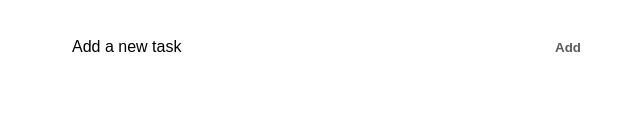
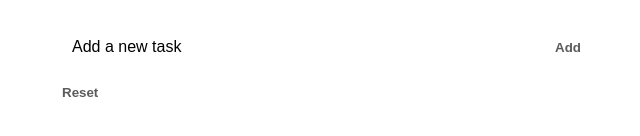
Before and after one commit to Fiser04/web-s-formulari, a React (Create React App) app in the folder web-s-formulari/: page / in a window 1280 px wide. Shown: the part 272-408 px from the top of the page, without its empty margins (288-928 px from the left). Built offline with nearby package versions, Linux system fonts and the light colour scheme.

Commit message:
Show removed item notice and add Reset button
Display a short message when an item is deleted and add a Reset
button that refetches the initial todos. Add .reset styles and pass
the onRemoved prop through components.

```diff
--- a/web-s-formulari/src/App.css
+++ b/web-s-formulari/src/App.css
@@ -63,3 +63,13 @@ body {
     outline: none;
     border: none;
 }
+
+.reset {
+    background: transparent;
+    color: #5b5b5b;
+    font-weight: 600;
+    cursor: pointer;
+    height: 45px;
+    border: none;
+    outline: none;
+}
--- a/web-s-formulari/src/Components/ToDoItem.js
+++ b/web-s-formulari/src/Components/ToDoItem.js
@@ -3,18 +3,26 @@ import Style from "./ToDoItem.module.css";
 class ToDoItem extends React.Component {
   state = {
     editing: false,
+    deleting: false,
   };
+
   handleEditing = () => {
     this.setState({
       editing: true,
     });
   };
+
   handleEditingDone = (event) => {
     if (event.key === "Enter") {
       this.setState({
         editing: false,
       });
     }
+  };
+
+  handleDeleting = () => {
+    this.props.onRemoved(this.props.item.title);
+    this.props.deleteItemProps(this.props.item.id);
   };
   render() {
     const completedStyle = {
@@ -39,11 +47,7 @@ class ToDoItem extends React.Component {
             checked={this.props.item.completed}
             onChange={() => this.props.handleChangeProps(this.props.item.id)}
           />
-          <button
-            onClick={() => this.props.deleteItemProps(this.props.item.id)}
-          >
-            Delete
-          </button>
+          <button onClick={this.handleDeleting}>Delete</button>
           <span style={this.props.item.completed ? completedStyle : null}>
             {this.props.item.title}{" "}
           </span>
--- a/web-s-formulari/src/Components/ToDoList.js
+++ b/web-s-formulari/src/Components/ToDoList.js
@@ -11,6 +11,7 @@ class ToDoList extends React.Component {
             handleChangeProps={this.props.handleChangeProps}
             deleteItemProps={this.props.deleteItemProps}
             setUpdateProps={this.props.setUpdateProps}
+            onRemoved={this.props.onRemoved}
           />
         ))}
       </ul>
--- a/web-s-formulari/src/Components/TodoContainer.js
+++ b/web-s-formulari/src/Components/TodoContainer.js
@@ -7,6 +7,8 @@ import Header from "./Header";
 class ToDoContainer extends React.Component {
   state = {
     items: [],
+    removedText: "",
+    removedVisible: false,
   };
   //HANDLE CHANGE STATE UPDATE
   handleChange2 = (id) => {
@@ -102,18 +104,43 @@ class ToDoContainer extends React.Component {
       localStorage.setItem("items", JSON.stringify(this.state.items));
     }
   }
+
+  showRemoved = (title) => {
+    this.setState({
+      removedText: `Polozka ${title} byla odstranena`,
+      removedVisible: true,
+    });
+  };
+
+  fetchItems = () => {
+    fetch("https://jsonplaceholder.typicode.com/todos?_limit=10")
+      .then((res) => res.json())
+      .then((data) => {
+        this.setState({
+          items: data,
+          removedText: "",
+          removedVisible: false,
+        });
+      });
+  };
+
   render() {
     return (
       <div className="container">
         <div className="inner">
           <Header />
           <ToDoAdder addItemProps={this.addItem} />
+          {this.state.removedVisible ? <p>{this.state.removedText}</p> : null}
           <ToDoList
             items={this.state.items}
             handleChangeProps={this.handleChange}
             deleteItemProps={this.deleteItem}
             setUpdateProps={this.setUpdate}
+            onRemoved={this.showRemoved}
           />
+          <button className="reset" onClick={this.fetchItems}>
+            Reset
+          </button>
         </div>
       </div>
     );
```
